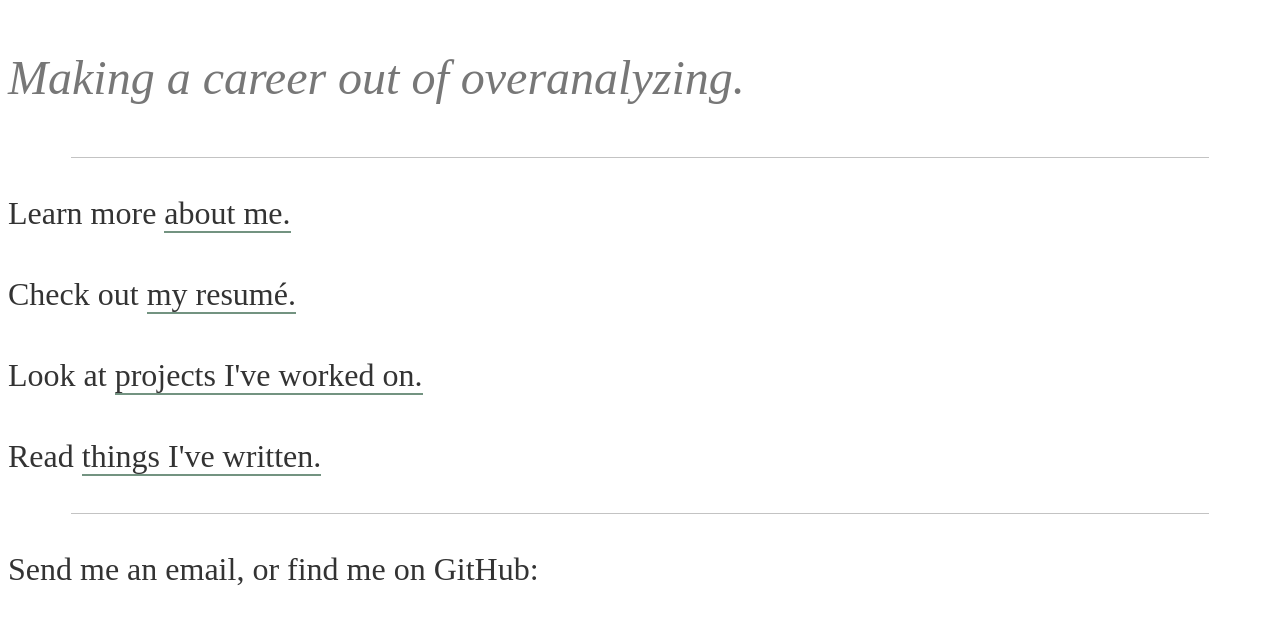
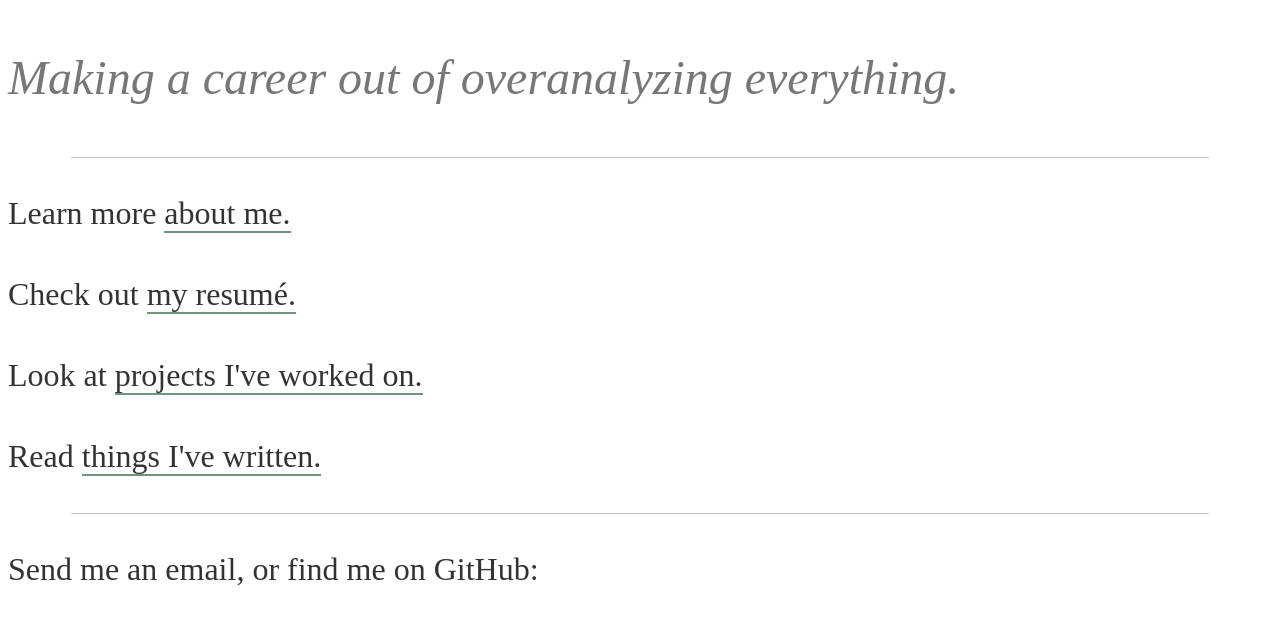
Before and after one commit to reroche/reroche.github.io, a Gatsby site: page / in a window 1280 px wide. Shown: the top 624 px of the page. Built offline with nearby package versions, Linux system fonts and the light colour scheme; Gatsby itself is replaced by a stand-in of ours.

Commit message:
Updated mission statement

```diff
--- a/src/pages/index.js
+++ b/src/pages/index.js
@@ -57,7 +57,7 @@ const InfoText = styled.p`
 
 const IndexPage = ({ data }) => (
   <div>
-    <MissionText>Making a career out of overanalyzing.</MissionText>
+    <MissionText>Making a career out of overanalyzing everything.</MissionText>
     <Separator />
     <InfoText>
       Learn more <Link to='/about'>about me.</Link>
```
